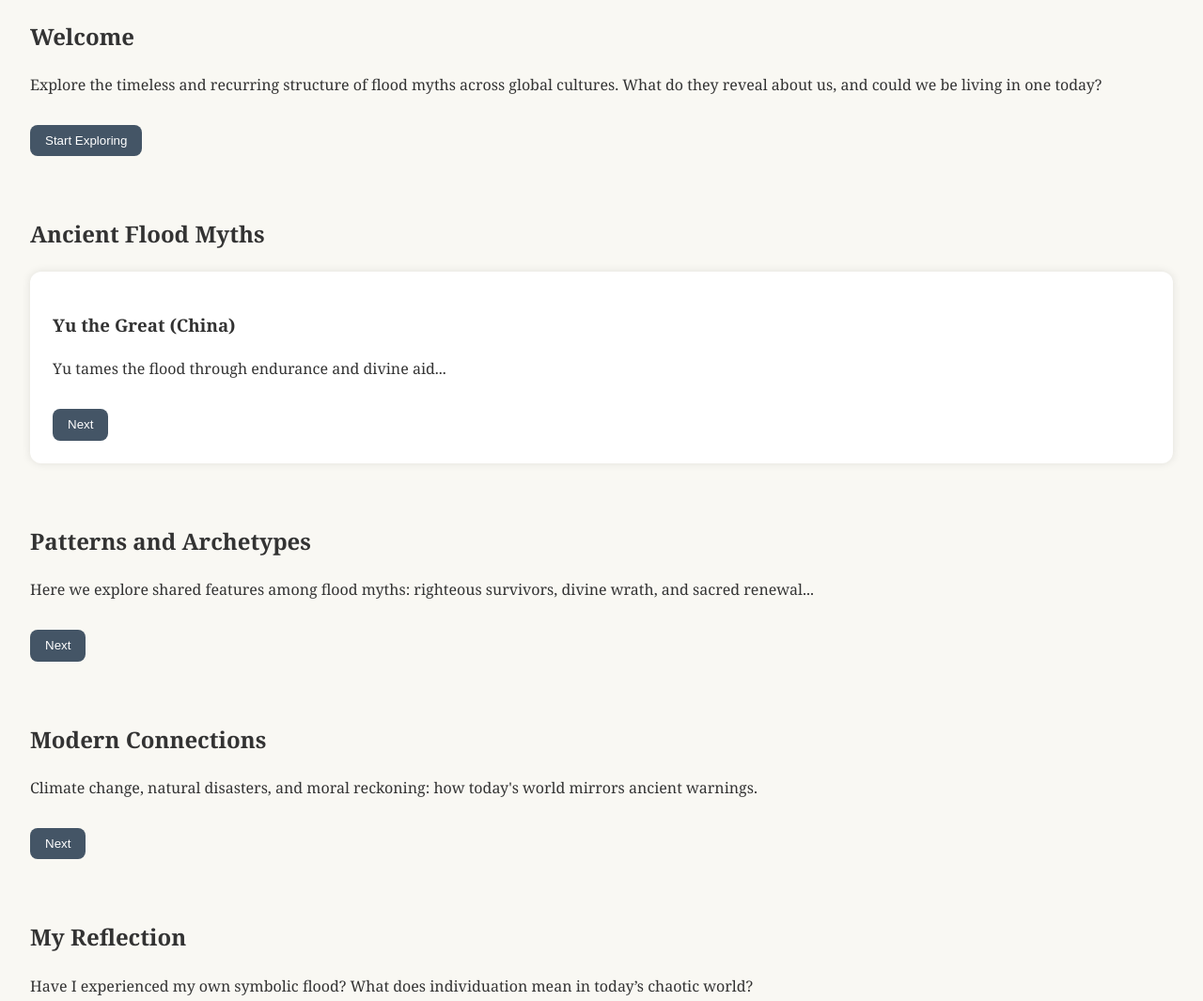
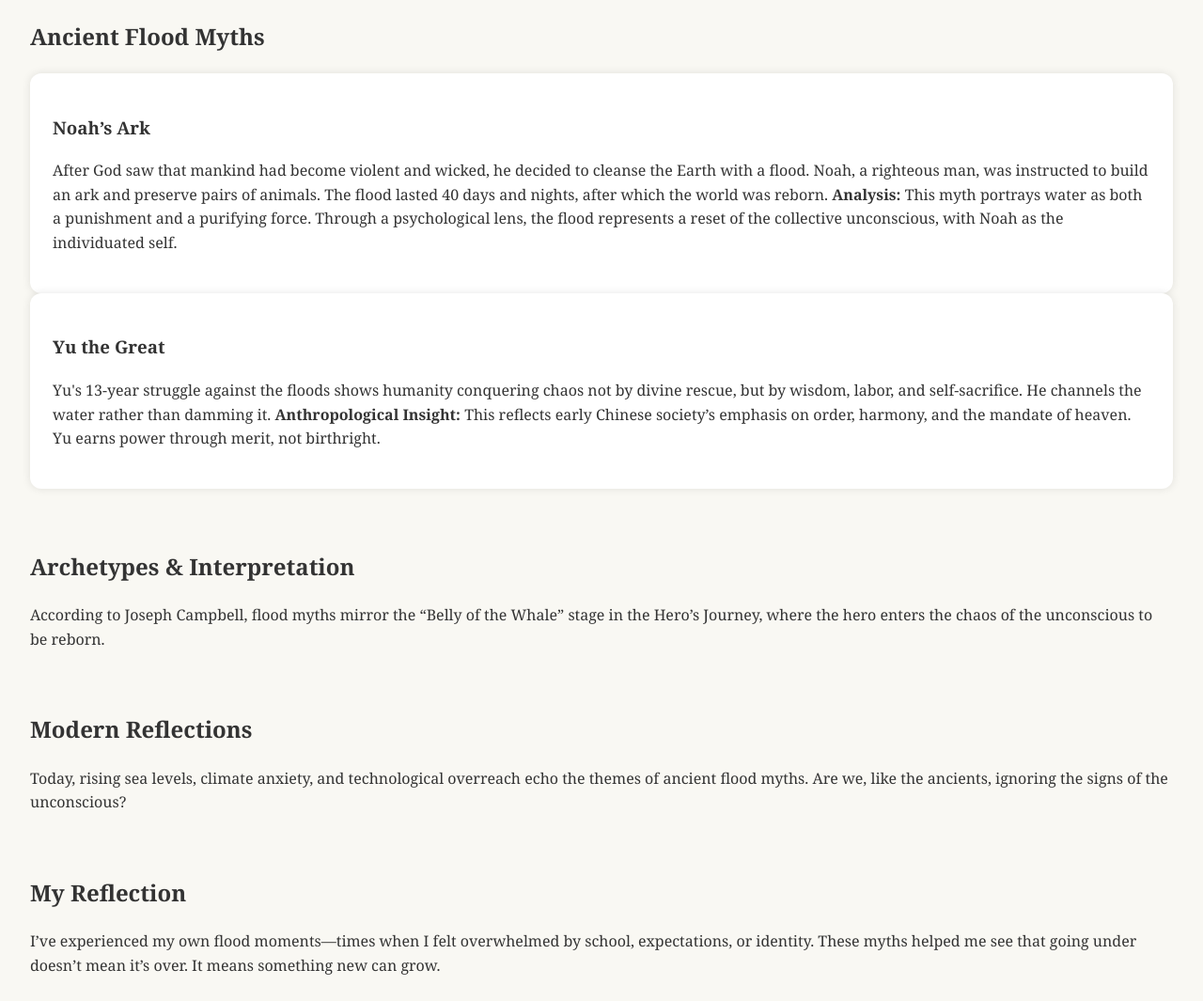
Before and after one commit to alexstoffel/english-website, a plain HTML site: page index.html in a window 1280 px wide. Shown: the part 200-1265 px from the top of the page at 94% size. Drawn offline with Linux system fonts and the light colour scheme.

Commit message:
Update index.html

```diff
--- a/index.html
+++ b/index.html
@@ -1,14 +1,6 @@
 <link rel="stylesheet" href="style.css">
 <script src="script.js"></script>
 
-<!DOCTYPE html>
-<html lang="en">
-<head>
-  <meta charset="UTF-8">
-  <meta name="viewport" content="width=device-width, initial-scale=1">
-  <title>Flood Myths Interactive</title>
-  <link rel="stylesheet" href="style.css">
-</head>
 <body>
   <header>
     <h1>Flood Myths: Chaos, Rebirth, and the Unconscious</h1>
@@ -23,43 +15,41 @@
   </header>
 
   <main>
-    <section id="intro">
-      <h2>Welcome</h2>
-      <p>Explore the timeless and recurring structure of flood myths across global cultures. What do they reveal about us, and could we be living in one today?</p>
-      <button onclick="scrollToSection('ancient')">Start Exploring</button>
-    </section>
-
+    <!-- This is where your myth summaries go -->
     <section id="ancient">
       <h2>Ancient Flood Myths</h2>
+
+      <!-- Paste this kind of block for each myth -->
       <div class="myth-card">
-        <h3>Yu the Great (China)</h3>
-        <p>Yu tames the flood through endurance and divine aid...</p>
-        <button onclick="scrollToSection('archetype')">Next</button>
+        <h3>Noah’s Ark</h3>
+        <p>After God saw that mankind had become violent and wicked, he decided to cleanse the Earth with a flood. Noah, a righteous man, was instructed to build an ark and preserve pairs of animals. The flood lasted 40 days and nights, after which the world was reborn. <strong>Analysis:</strong> This myth portrays water as both a punishment and a purifying force. Through a psychological lens, the flood represents a reset of the collective unconscious, with Noah as the individuated self.</p>
       </div>
+
+      <!-- Repeat for each myth -->
+      <div class="myth-card">
+        <h3>Yu the Great</h3>
+        <p>Yu's 13-year struggle against the floods shows humanity conquering chaos not by divine rescue, but by wisdom, labor, and self-sacrifice. He channels the water rather than damming it. <strong>Anthropological Insight:</strong> This reflects early Chinese society’s emphasis on order, harmony, and the mandate of heaven. Yu earns power through merit, not birthright.</p>
+      </div>
+
     </section>
 
     <section id="archetype">
-      <h2>Patterns and Archetypes</h2>
-      <p>Here we explore shared features among flood myths: righteous survivors, divine wrath, and sacred renewal...</p>
-      <button onclick="scrollToSection('modern')">Next</button>
+      <h2>Archetypes & Interpretation</h2>
+      <p>According to Joseph Campbell, flood myths mirror the “Belly of the Whale” stage in the Hero’s Journey, where the hero enters the chaos of the unconscious to be reborn.</p>
     </section>
 
     <section id="modern">
-      <h2>Modern Connections</h2>
-      <p>Climate change, natural disasters, and moral reckoning: how today's world mirrors ancient warnings.</p>
-      <button onclick="scrollToSection('personal')">Next</button>
+      <h2>Modern Reflections</h2>
+      <p>Today, rising sea levels, climate anxiety, and technological overreach echo the themes of ancient flood myths. Are we, like the ancients, ignoring the signs of the unconscious?</p>
     </section>
 
     <section id="personal">
       <h2>My Reflection</h2>
-      <p>Have I experienced my own symbolic flood? What does individuation mean in today’s chaotic world?</p>
+      <p>I’ve experienced my own flood moments—times when I felt overwhelmed by school, expectations, or identity. These myths helped me see that going under doesn’t mean it’s over. It means something new can grow.</p>
     </section>
   </main>
 
   <footer>
     <p>© 2025 Flood Myths Project by [Your Name]</p>
   </footer>
-
-  <script src="script.js"></script>
 </body>
-</html>
```
